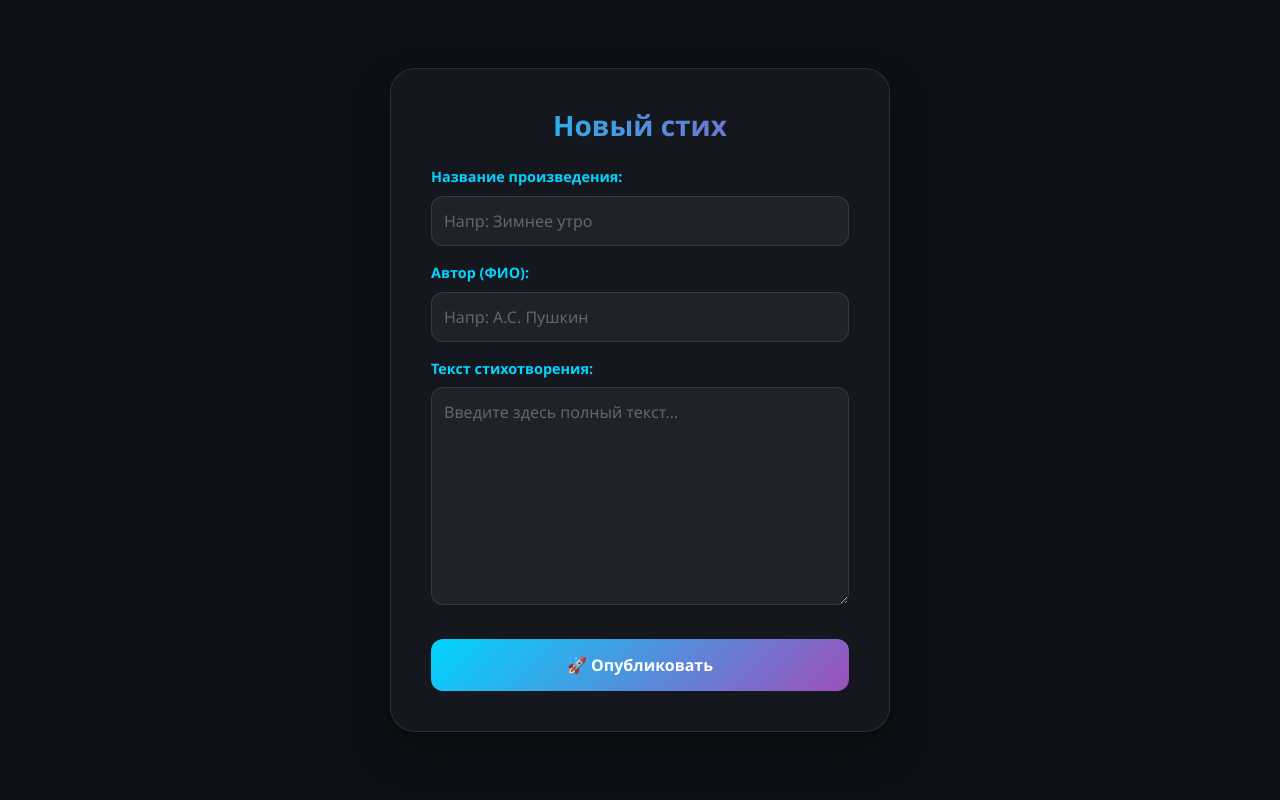
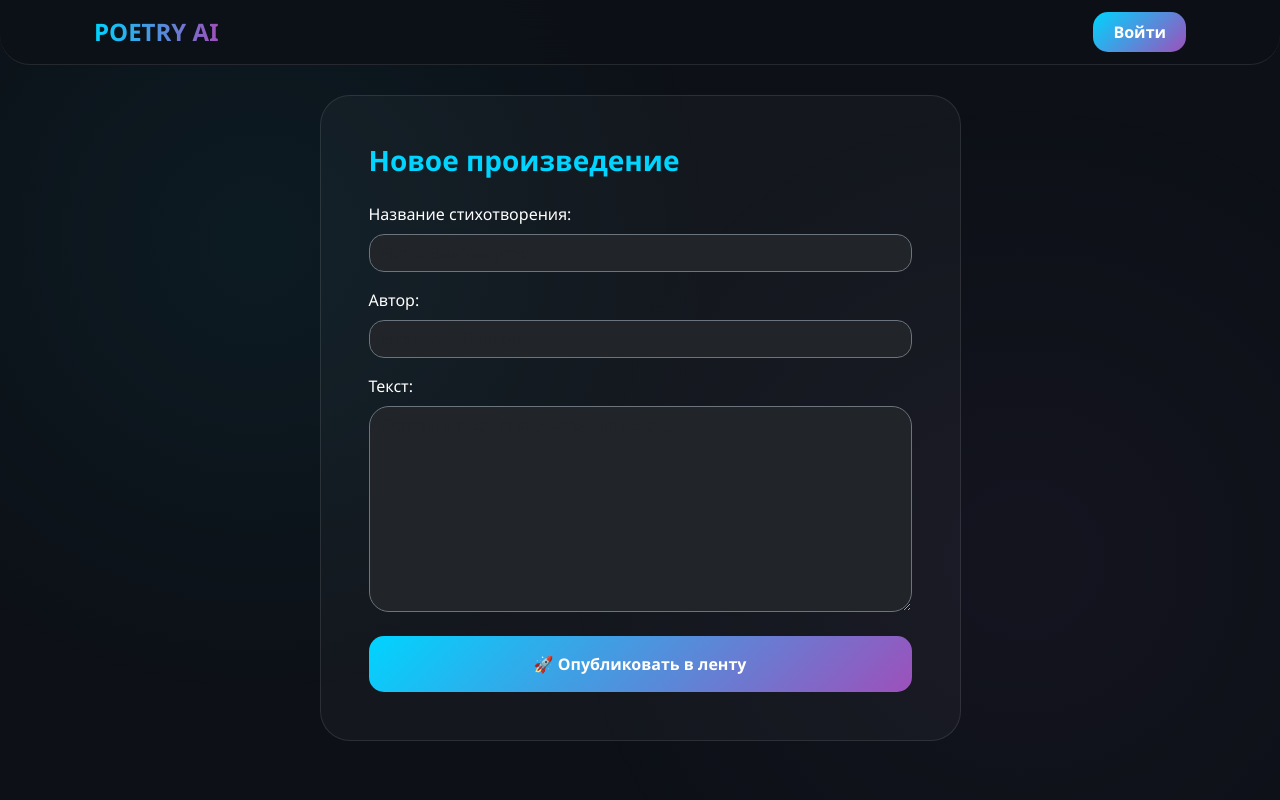
Before and after one commit to zynqff/ssalfatest, a FastAPI app: page /poem/add in a window 1280 px wide. Run offline with FastAPI, Linux system fonts and the light colour scheme.

Commit message:
Update add_poem.html

```diff
--- a/templates/add_poem.html
+++ b/templates/add_poem.html
@@ -1,72 +1,26 @@
-<!DOCTYPE html>
-<html lang="ru">
-<head>
-    <meta charset="UTF-8">
-    <meta name="viewport" content="width=device-width, initial-scale=1.0">
-    <title>Добавить стих</title>
-    <link href="https://cdn.jsdelivr.net/npm/bootstrap@5.3.0/dist/css/bootstrap.min.css" rel="stylesheet">
-    <style>
-        :root { --accent: #00d4ff; --secondary: #9d50bb; }
-        body { background: #0d1117; color: white; display: flex; align-items: center; min-height: 100vh; font-family: 'Segoe UI', sans-serif; }
+{% extends "base.html" %}
 
-        .glass-form {
-            background: rgba(255, 255, 255, 0.03);
-            border: 1px solid rgba(255, 255, 255, 0.1);
-            border-radius: 25px;
-            padding: 40px;
-            width: 100%;
-            max-width: 500px;
-            margin: auto;
-            box-shadow: 0 20px 40px rgba(0,0,0,0.4);
-        }
-
-        h3 { font-weight: 800; background: linear-gradient(to right, var(--accent), var(--secondary)); -webkit-background-clip: text; -webkit-text-fill-color: transparent; }
-
-        /* Подписи полей */
-        .form-label { color: var(--accent); font-size: 0.9rem; font-weight: 600; margin-bottom: 8px; display: block; }
-
-        .form-control {
-            background: rgba(255,255,255,0.05) !important;
-            color: white !important;
-            border: 1px solid rgba(255,255,255,0.1) !important;
-            border-radius: 12px;
-            padding: 12px;
-        }
-
-        .form-control::placeholder { color: rgba(255,255,255,0.3); }
-
-        .btn-pub {
-            background: linear-gradient(135deg, var(--accent), var(--secondary));
-            border: none;
-            color: white;
-            padding: 14px;
-            font-weight: 700;
-            border-radius: 12px;
-            margin-top: 10px;
-        }
-    </style>
-</head>
-<body>
-    <div class="glass-form">
-        <h3 class="text-center mb-4">Новый стих</h3>
+{% block content %}
+<div class="row justify-content-center">
+    <div class="col-md-7">
+        <div class="p-4 p-md-5" style="background: rgba(255, 255, 255, 0.03); border: 1px solid var(--border); border-radius: 30px;">
+            <h3 class="mb-4" style="font-weight: 800; color: var(--accent);">Новое произведение</h3>
             <form action="/poem/add" method="post">
                 <div class="mb-3">
-                <label class="form-label">Название произведения:</label>
-                <input type="text" name="title" class="form-control" placeholder="Напр: Зимнее утро" required>
+                    <label class="form-label">Название стихотворения:</label>
+                    <input type="text" name="title" class="form-control bg-dark text-white border-secondary" style="border-radius: 15px;" placeholder="Напр: Зимнее утро" required>
                 </div>
-
                 <div class="mb-3">
-                <label class="form-label">Автор (ФИО):</label>
-                <input type="text" name="author" class="form-control" placeholder="Напр: А.С. Пушкин" required>
+                    <label class="form-label">Автор:</label>
+                    <input type="text" name="author" class="form-control bg-dark text-white border-secondary" style="border-radius: 15px;" placeholder="Напр: А.С. Пушкин" required>
                 </div>
-
                 <div class="mb-4">
-                <label class="form-label">Текст стихотворения:</label>
-                <textarea name="content" class="form-control" rows="8" placeholder="Введите здесь полный текст..." required></textarea>
+                    <label class="form-label">Текст:</label>
+                    <textarea name="content" class="form-control bg-dark text-white border-secondary" style="border-radius: 20px;" rows="8" placeholder="Вставьте текст стихотворения здесь..." required></textarea>
                 </div>
-
-            <button type="submit" class="btn btn-pub w-100">🚀 Опубликовать</button>
+                <button type="submit" class="btn-custom w-100 py-3">🚀 Опубликовать в ленту</button>
             </form>
         </div>
-</body>
-</html>
+    </div>
+</div>
+{% endblock %}
```
Lines whose indentation alone changed are shown as unchanged.
